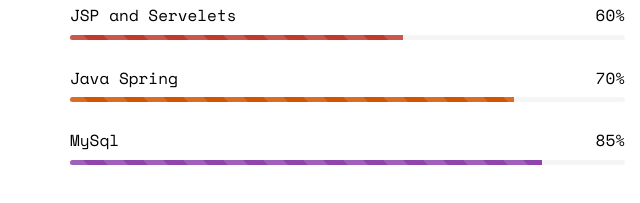
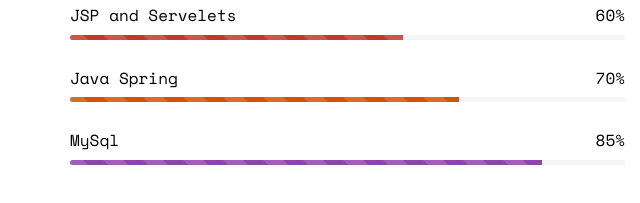
Before and after one commit to jayant625/jayantpareek.github.io, a plain HTML site: page index.html in a window 1280 px wide. Shown: the part 2937-3140 px from the top of the page, 0-640 px from the left. Drawn offline with nearby package versions, Linux system fonts and the light colour scheme; some packages are replaced by stand-ins of ours; no server answers; files whose address does not match are found by name.

Commit message:
Update index.html

```diff
--- a/index.html
+++ b/index.html
@@ -318,7 +318,7 @@
 						<h3><span class="name-left">Java Spring</span><span class="value-right">70%</span></h3>
 						<div class="progress">
 						  <div class="progress-bar progress-bar-3 progress-bar-striped active" role="progressbar"
-						  aria-valuenow="80" aria-valuemin="0" aria-valuemax="100" style="width:80%">
+						  aria-valuenow="70" aria-valuemin="0" aria-valuemax="100" style="width:70%">
 						  </div>
 						</div>
 					</div>
```
